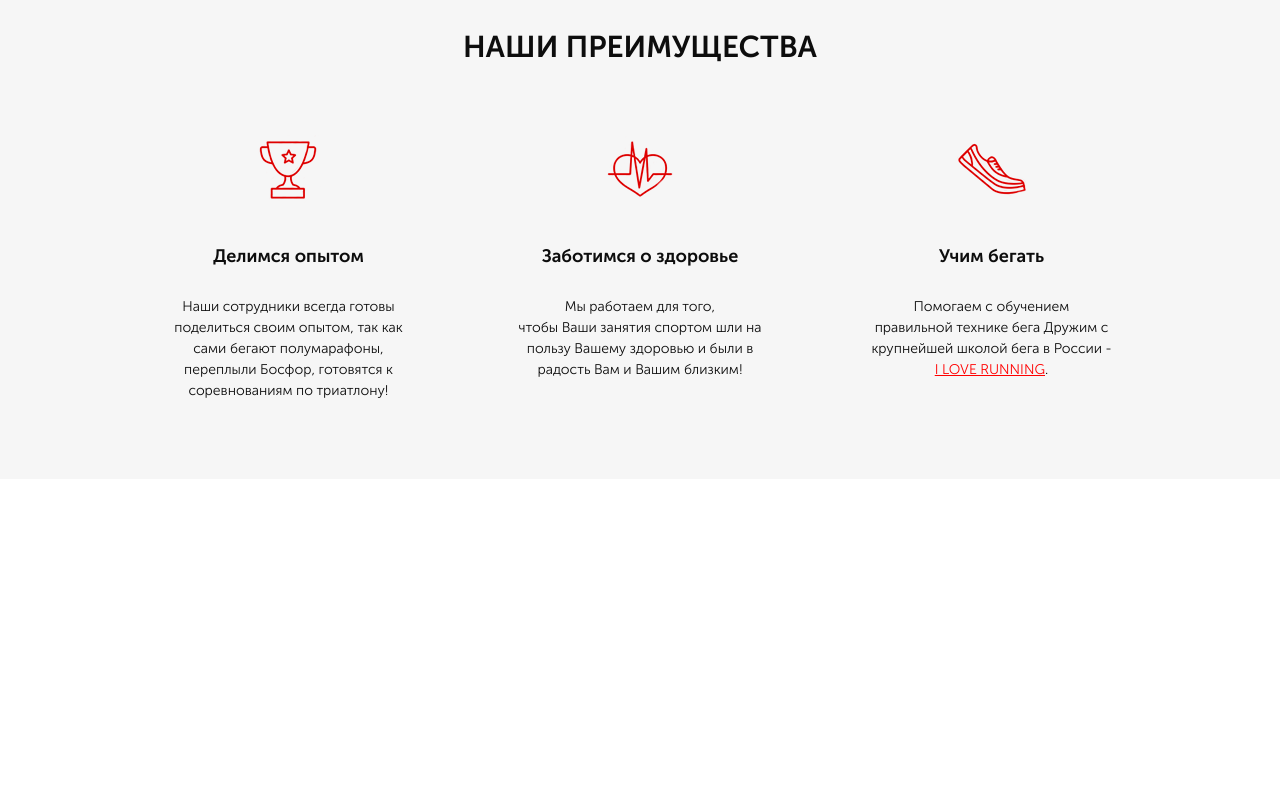
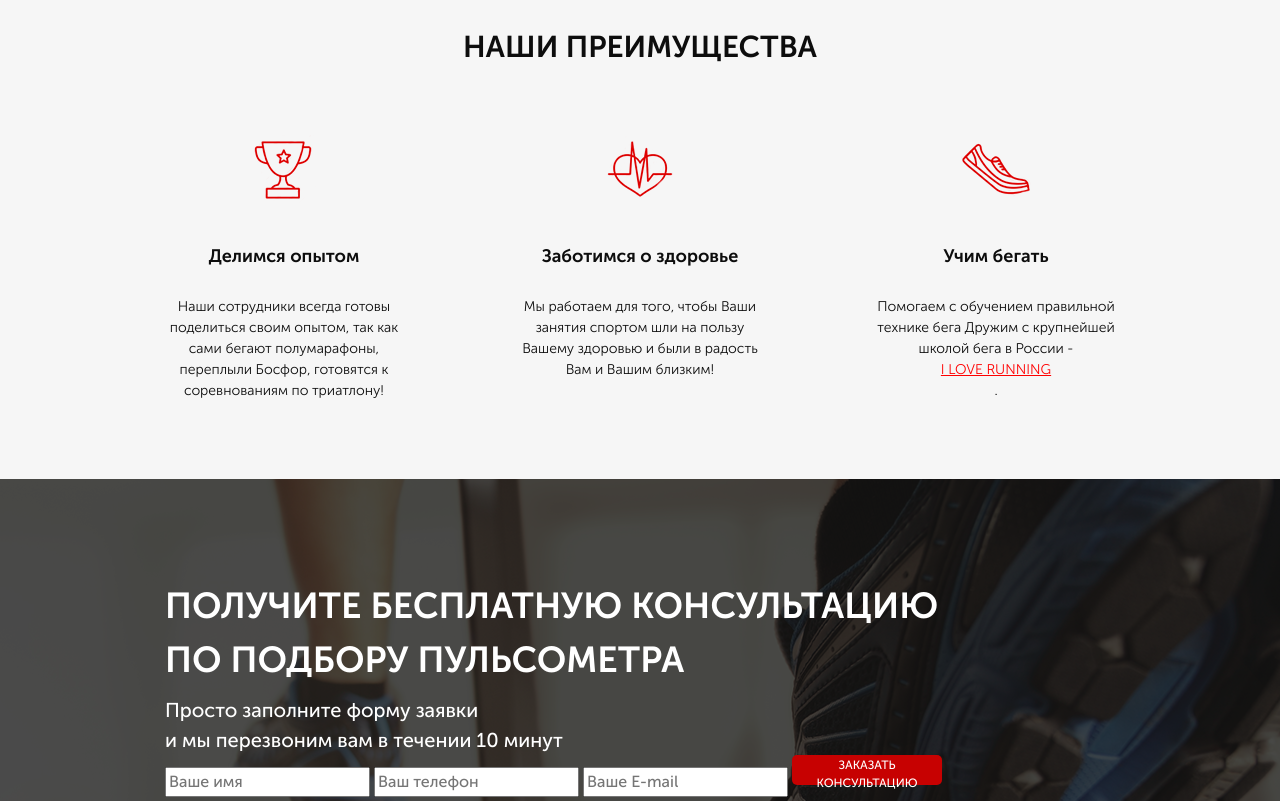
Before and after one commit to tlmnnk/Pulse, a website: page src/index.html in a window 1280 px wide. Shown: the part 720-1521 px from the top of the page. Before the commit the page ends 1199 px from the top, so only its background shows below. Drawn offline with Linux system fonts and the light colour scheme.

Commit message:
Start Consult block with forms

```diff
--- a/src/index.html
+++ b/src/index.html
@@ -65,20 +65,20 @@
                     <div class="adv__item">
                         <img src="img/cup.png" alt="">
                         <span>Делимся опытом</span>
-                        Наши сотрудники всегда готовы<br>
+                        Наши сотрудники всегда готовы
                         поделиться своим опытом,
 так как сами бегают полумарафоны, переплыли Босфор, готовятся к соревнованиям по триатлону!
                     </div>
                     <div class="adv__item">
                         <img src="img/heart.png" alt="">
                         <span>Заботимся о здоровье</span>
-                        Мы работаем для того,<br>
+                        Мы работаем для того,
 чтобы Ваши занятия спортом шли на пользу Вашему здоровью и были в радость Вам и Вашим близким!
                     </div>
                     <div class="adv__item">
                         <img src="img/shoe.png" alt="">
                         <span>Учим бегать</span>
-                        Помогаем с обучением<br>
+                        Помогаем с обучением
 правильной технике бега
 Дружим с крупнейшей школой бега в России - <a href="#">I LOVE RUNNING</a>.
                     </div>
@@ -86,5 +86,26 @@
             </div>
         </div>
 
+    <div class="consultation">
+        <div class="container">
+            <h2 class="title title_left">
+                Получите бесплатную консультацию <br>
+                по подбору пульсометра
+            </h2>
+            <div class="consultation__descr">
+                Просто заполните форму заявки <br>
+                и мы перезвоним вам в течении 10 минут
+            </div>
+            <form action="#" method="post">
+                <input required placeholder="Ваше имя" type="text">
+                <input required placeholder="Ваш телефон" type="text">
+                <input required placeholder="Ваше E-mail" type="email">
+
+                <!-- <input type="submit" value="Заказать консультацию"> -->
+                <button class="button">Заказать консультацию</button>
+            </form>
+        </div>
+    </div>
+
     </body>
 </html>
--- a/src/sass/blocks/_adv.sass
+++ b/src/sass/blocks/_adv.sass
@@ -12,7 +12,9 @@
         display: flex
         justify-content: space-between
     &__item
-        width: 247px
+        display: flex
+        max-width: 238px
+        flex-direction: column
         color: #0d0d0d
         font-size: 14px
         font-weight: 300
--- /dev/null
+++ b/src/sass/blocks/_consultation.sass
@@ -0,0 +1,8 @@
+.consultation
+    min-height: 680px
+    padding: 100px 0 92px 0
+    background: url("../img/consult-bg.png") center (center/cover) no-repeat
+    &__descr
+        color: #ffffff
+        font-size: 20px
+        font-weight: 500
--- a/src/sass/blocks/_promo.sass
+++ b/src/sass/blocks/_promo.sass
@@ -1,7 +1,7 @@
 .promo
     min-height: 650px
     padding: 21px 0 93px 0
-    background: url("../../img/main-bg.png") center (center/cover) no-repeat
+    background: url("../img/main-bg.png") center (center/cover) no-repeat
     &__wrapper
         display: flex
         flex-direction: column
--- /dev/null
+++ b/src/sass/blocks/_titles.sass
@@ -0,0 +1,10 @@
+.title
+    color: #0d0d0d
+    font-style: 30px
+    font-weight: 700
+    text-align: center
+    text-transform: uppercase
+    &_left
+        color: #fff
+        font-size: 36px
+        text-align: left
--- a/src/sass/style.sass
+++ b/src/sass/style.sass
@@ -12,3 +12,5 @@
 @import "blocks/buttons"
 @import "blocks/adv"
 @import "base/media"
+@import "blocks/consultation"
+@import "blocks/_titles"
```
Also changed, not shown: src/css/style.min.css.
